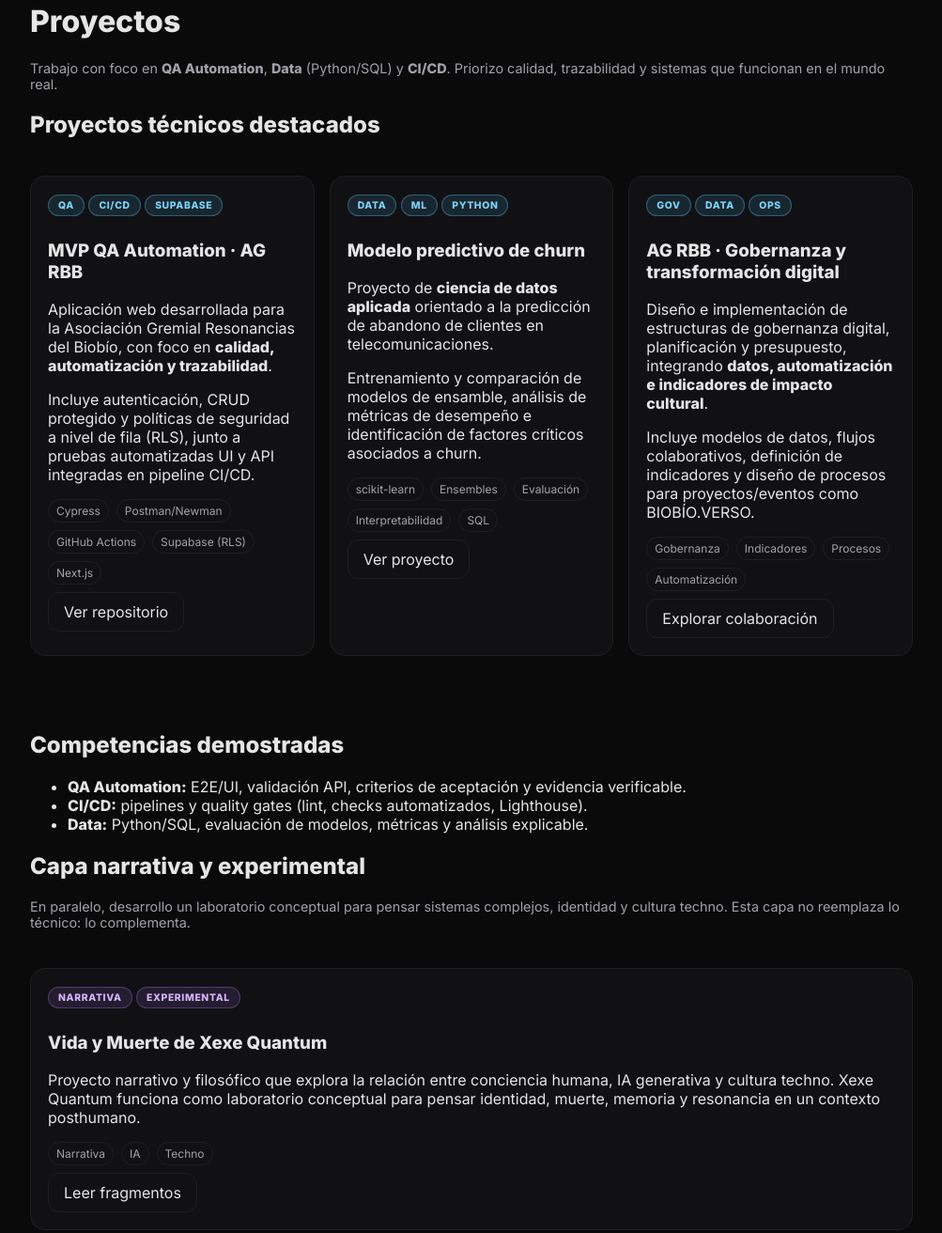
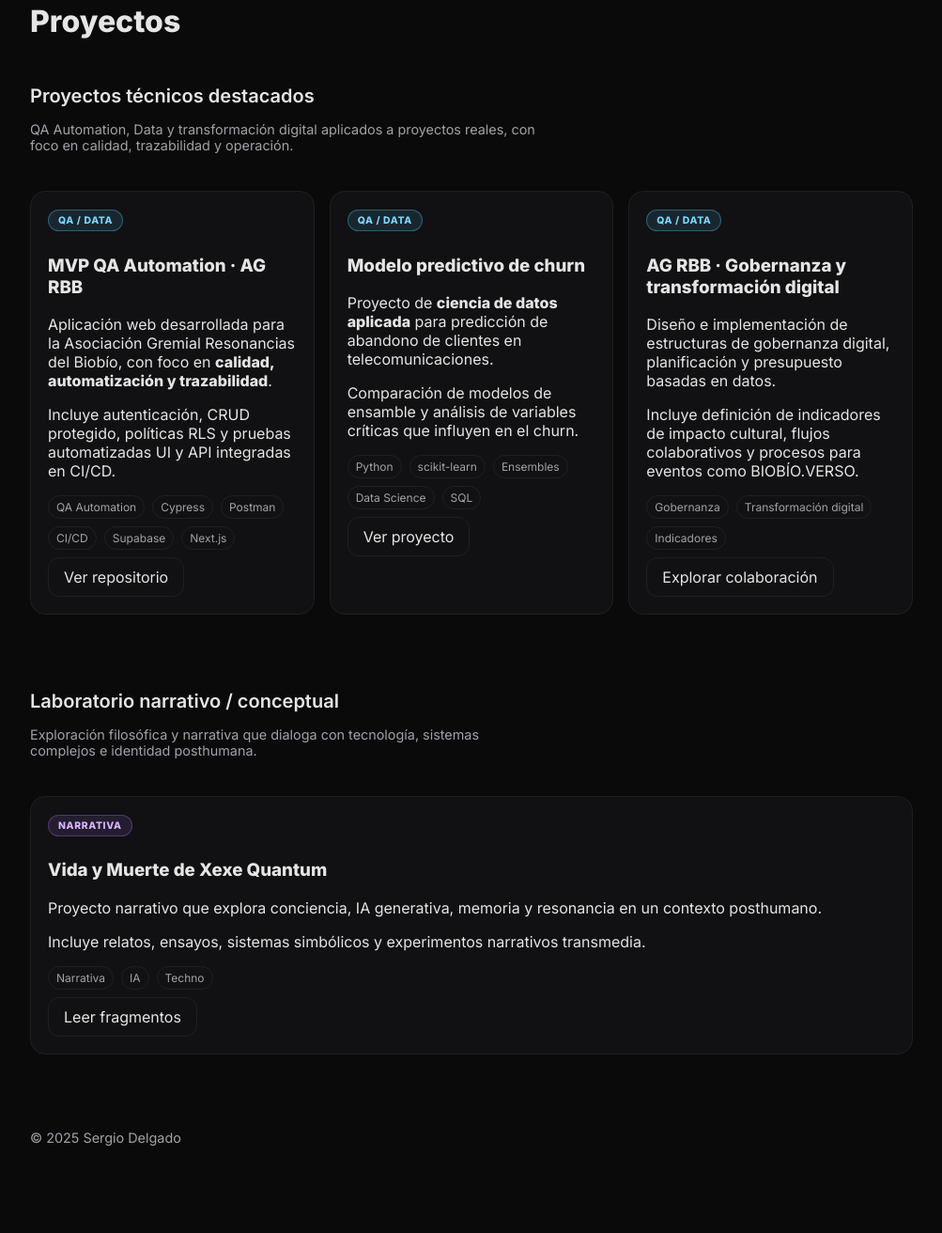
Before and after one commit to sergiodelgado/sergio-site, a website: page projects.html in a window 1280 px wide. Shown: the part 102-1414 px from the top of the page at 94% size, without its empty margins (138-1141 px from the left). After the commit the page ends 1335 px from the top, so only its background shows below. Drawn offline with Linux system fonts and the light colour scheme.

Commit message:
feat(content): structure projects by technical and narrative layers

```diff
--- a/projects.html
+++ b/projects.html
@@ -4,55 +4,51 @@
   <meta charset="UTF-8">
   <meta name="viewport" content="width=device-width, initial-scale=1">
   <title>Proyectos — Sergio Delgado</title>
-  <meta name="description" content="Proyectos de Sergio Delgado: QA Automation + CI/CD, Data Science aplicada (churn) y trabajo de gobernanza/transformación digital en AG RBB, más una capa narrativa experimental (Xexe Quantum).">
+  <meta name="description" content="Proyectos de Sergio Delgado: QA Automation, Data, gobernanza digital y el laboratorio narrativo Xexe Quantum.">
   <link rel="preconnect" href="https://fonts.googleapis.com">
   <link rel="preconnect" href="https://fonts.gstatic.com" crossorigin>
   <link href="https://fonts.googleapis.com/css2?family=Inter:wght@400;600;800&display=swap" rel="stylesheet">
   <link rel="stylesheet" href="styles.css">
 </head>
 <body>
+
+  <!-- NAV -->
   <div data-include="nav"></div>
 
   <main id="main" class="container">
-    <header class="section">
-      <h1>Proyectos</h1>
+    <h1>Proyectos</h1>
+
+    <!-- ========================= -->
+    <!-- PROYECTOS TÉCNICOS -->
+    <!-- ========================= -->
+    <section class="section">
+      <h2>Proyectos técnicos destacados</h2>
       <p class="muted">
-        Trabajo con foco en <strong>QA Automation</strong>, <strong>Data</strong> (Python/SQL) y <strong>CI/CD</strong>.
-        Priorizo calidad, trazabilidad y sistemas que funcionan en el mundo real.
+        QA Automation, Data y transformación digital aplicados a proyectos reales,
+        con foco en calidad, trazabilidad y operación.
       </p>
-    </header>
-
-    <section class="section" aria-label="Proyectos técnicos destacados">
-      <h2>Proyectos técnicos destacados</h2>
 
       <div class="grid">
+
         <article class="card">
-          <div class="badges">
-            <span class="badge badge-tech">QA</span>
-            <span class="badge badge-tech">CI/CD</span>
-            <span class="badge badge-tech">Supabase</span>
-          </div>
-
+          <span class="badge badge-tech">QA / DATA</span>
           <h3>MVP QA Automation · AG RBB</h3>
-
           <p>
             Aplicación web desarrollada para la Asociación Gremial Resonancias del Biobío,
             con foco en <strong>calidad, automatización y trazabilidad</strong>.
           </p>
-
           <p>
-            Incluye autenticación, CRUD protegido y políticas de seguridad a nivel de fila (RLS),
-            junto a pruebas automatizadas UI y API integradas en pipeline CI/CD.
+            Incluye autenticación, CRUD protegido, políticas RLS y pruebas automatizadas
+            UI y API integradas en CI/CD.
           </p>
-
           <div class="tags">
+            <span>QA Automation</span>
             <span>Cypress</span>
-            <span>Postman/Newman</span>
-            <span>GitHub Actions</span>
-            <span>Supabase (RLS)</span>
+            <span>Postman</span>
+            <span>CI/CD</span>
+            <span>Supabase</span>
             <span>Next.js</span>
           </div>
-
           <div class="actions">
             <a class="btn" href="https://github.com/sergiodelgado/mvp-qa-ag-rbb" target="_blank" rel="noopener noreferrer">
               Ver repositorio
@@ -61,32 +57,23 @@
         </article>
 
         <article class="card">
-          <div class="badges">
-            <span class="badge badge-tech">DATA</span>
-            <span class="badge badge-tech">ML</span>
-            <span class="badge badge-tech">Python</span>
-          </div>
-
+          <span class="badge badge-tech">QA / DATA</span>
           <h3>Modelo predictivo de churn</h3>
-
           <p>
-            Proyecto de <strong>ciencia de datos aplicada</strong> orientado a la predicción de
-            abandono de clientes en telecomunicaciones.
+            Proyecto de <strong>ciencia de datos aplicada</strong> para predicción
+            de abandono de clientes en telecomunicaciones.
           </p>
-
           <p>
-            Entrenamiento y comparación de modelos de ensamble, análisis de métricas de desempeño
-            e identificación de factores críticos asociados a churn.
+            Comparación de modelos de ensamble y análisis de variables críticas
+            que influyen en el churn.
           </p>
-
           <div class="tags">
+            <span>Python</span>
             <span>scikit-learn</span>
             <span>Ensembles</span>
-            <span>Evaluación</span>
-            <span>Interpretabilidad</span>
+            <span>Data Science</span>
             <span>SQL</span>
           </div>
-
           <div class="actions">
             <a class="btn" href="https://github.com/sergiodelgado/ml-ensambles-desafio-1" target="_blank" rel="noopener noreferrer">
               Ver proyecto
@@ -95,81 +82,70 @@
         </article>
 
         <article class="card">
-          <div class="badges">
-            <span class="badge badge-tech">GOV</span>
-            <span class="badge badge-tech">DATA</span>
-            <span class="badge badge-tech">Ops</span>
-          </div>
-
+          <span class="badge badge-tech">QA / DATA</span>
           <h3>AG RBB · Gobernanza y transformación digital</h3>
-
           <p>
-            Diseño e implementación de estructuras de gobernanza digital, planificación y presupuesto,
-            integrando <strong>datos, automatización e indicadores de impacto cultural</strong>.
+            Diseño e implementación de estructuras de gobernanza digital,
+            planificación y presupuesto basadas en datos.
           </p>
-
           <p>
-            Incluye modelos de datos, flujos colaborativos, definición de indicadores y diseño de procesos
-            para proyectos/eventos como BIOBÍO.VERSO.
+            Incluye definición de indicadores de impacto cultural, flujos
+            colaborativos y procesos para eventos como BIOBÍO.VERSO.
           </p>
-
           <div class="tags">
             <span>Gobernanza</span>
+            <span>Transformación digital</span>
             <span>Indicadores</span>
-            <span>Procesos</span>
-            <span>Automatización</span>
           </div>
-
           <div class="actions">
             <a class="btn" href="contact.html">Explorar colaboración</a>
+          </div>
+        </article>
+
+      </div>
+    </section>
+
+    <!-- ========================= -->
+    <!-- PROYECTO NARRATIVO -->
+    <!-- ========================= -->
+    <section class="section">
+      <h2>Laboratorio narrativo / conceptual</h2>
+      <p class="muted">
+        Exploración filosófica y narrativa que dialoga con tecnología,
+        sistemas complejos e identidad posthumana.
+      </p>
+
+      <div class="grid">
+        <article class="card">
+          <span class="badge badge-narrative">NARRATIVA</span>
+          <h3>Vida y Muerte de Xexe Quantum</h3>
+          <p>
+            Proyecto narrativo que explora conciencia, IA generativa,
+            memoria y resonancia en un contexto posthumano.
+          </p>
+          <p>
+            Incluye relatos, ensayos, sistemas simbólicos y experimentos
+            narrativos transmedia.
+          </p>
+          <div class="tags">
+            <span>Narrativa</span>
+            <span>IA</span>
+            <span>Techno</span>
+          </div>
+          <div class="actions">
+            <a class="btn" href="https://medium.com/@sergiodelgadom" target="_blank" rel="noopener noreferrer">
+              Leer fragmentos
+            </a>
           </div>
         </article>
       </div>
     </section>
 
-    <section class="section" aria-label="Competencias demostradas">
-      <h2>Competencias demostradas</h2>
-      <ul>
-        <li><strong>QA Automation:</strong> E2E/UI, validación API, criterios de aceptación y evidencia verificable.</li>
-        <li><strong>CI/CD:</strong> pipelines y quality gates (lint, checks automatizados, Lighthouse).</li>
-        <li><strong>Data:</strong> Python/SQL, evaluación de modelos, métricas y análisis explicable.</li>
-      </ul>
-    </section>
-
-    <section class="section" aria-label="Capa narrativa y experimental">
-      <h2>Capa narrativa y experimental</h2>
-      <p class="muted">
-        En paralelo, desarrollo un laboratorio conceptual para pensar sistemas complejos, identidad y cultura techno.
-        Esta capa no reemplaza lo técnico: lo complementa.
-      </p>
-
-      <div class="grid">
-        <article class="card">
-          <div class="badges">
-            <span class="badge badge-narrative">NARRATIVA</span>
-            <span class="badge badge-narrative">Experimental</span>
-          </div>
-
-          <h3>Vida y Muerte de Xexe Quantum</h3>
-
-          <p>
-            Proyecto narrativo y filosófico que explora la relación entre conciencia humana, IA generativa y cultura techno.
-            Xexe Quantum funciona como laboratorio conceptual para pensar identidad, muerte, memoria y resonancia en un contexto posthumano.
-          </p>
-
-          <div class="tags">
-            <span>Narrativa</span><span>IA</span><span>Techno</span>
-          </div>
-
-          <div class="actions">
-            <a class="btn" href="https://medium.com/@sergiodelgadom" target="_blank" rel="noopener noreferrer">Leer fragmentos</a>
-          </div>
-        </article>
-      </div>
-    </section>
   </main>
 
+  <!-- FOOTER -->
   <div data-include="footer"></div>
+
   <script src="script.js"></script>
 </body>
 </html>
--- a/styles.css
+++ b/styles.css
@@ -78,3 +78,21 @@ html, body { margin: 0; padding: 0; font-family: 'Inter', system-ui, -apple-syst
 .tags { display:flex; flex-wrap:wrap; gap:8px; margin:10px 0 6px; }
 .tags span { font-size:12px; padding:4px 8px; border:1px solid var(--line); border-radius:999px; color:var(--muted); }
 .actions { margin-top:8px; }
+
+/* ============================= */
+/* Sections — jerarquía de contenido */
+/* ============================= */
+.section {
+  margin: 3rem 0;
+}
+
+.section > h2 {
+  margin-bottom: 0.5rem;
+  font-size: 1.25rem;
+  font-weight: 600;
+}
+
+.section > .muted {
+  max-width: 60ch;
+  margin-bottom: 1.5rem;
+}
```
